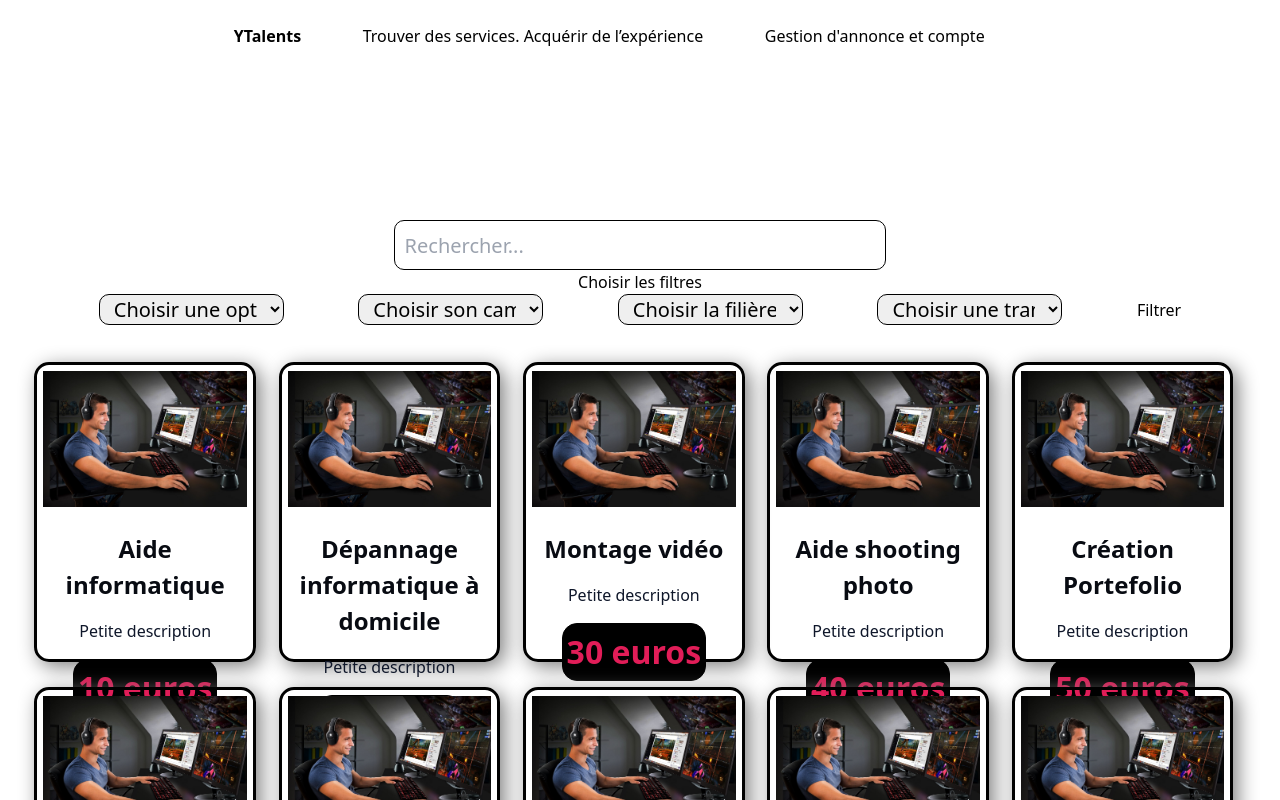
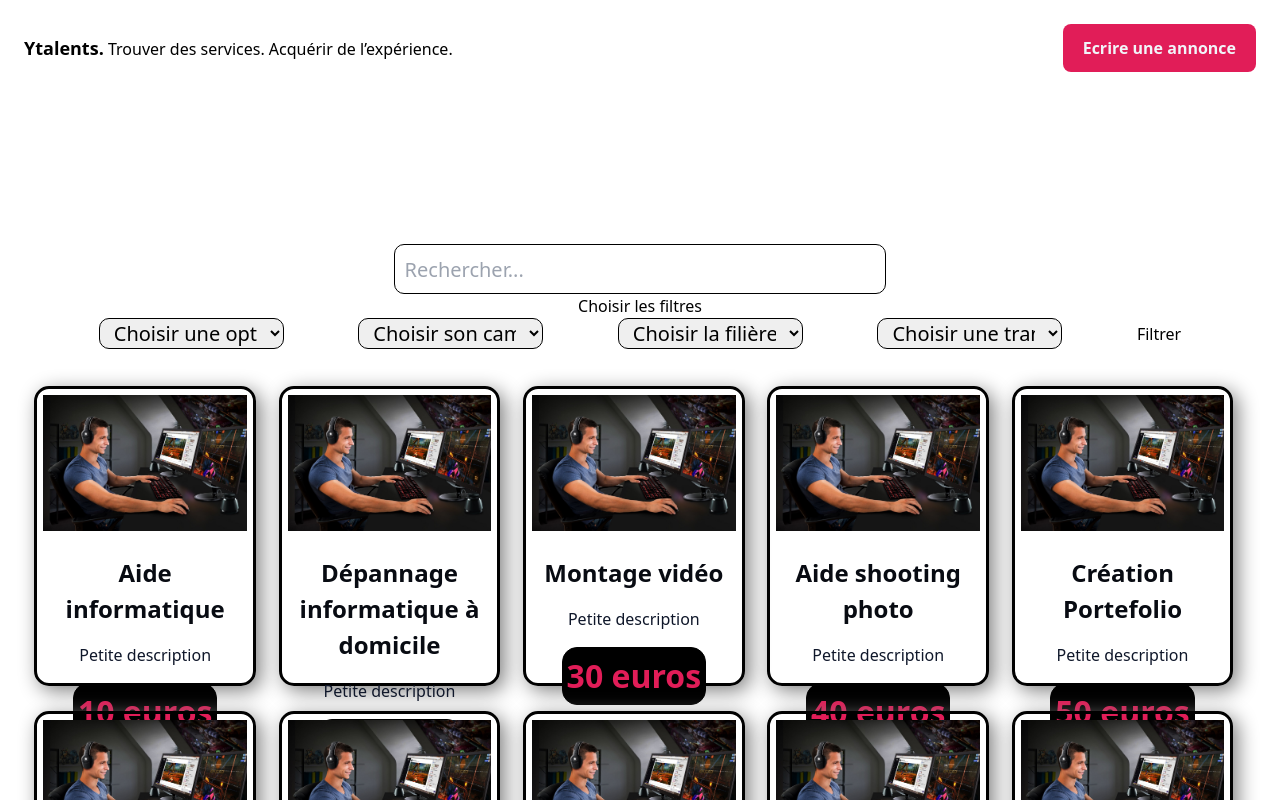
Before and after one commit to JulesOutin/Hackathon, a React (Vite) app in the folder Frontend/: page / in a window 1280 px wide. Shown: the top 800 px of the page. Built offline with nearby package versions, Linux system fonts and the light colour scheme.

Commit message:
modification de la navbar

```diff
--- a/Frontend/src/03.globals/03.Components/Navbar.jsx
+++ b/Frontend/src/03.globals/03.Components/Navbar.jsx
@@ -1,30 +1,17 @@
 import React from 'react';
-import { Link } from 'react-router-dom';
-import './Navbar.css';
 
 const Navbar = () => {
     return (
         // Dans votre fichier JSX
-        <nav>
-        <ul>
-            <li>
-            <Link to="/">YTalents</Link>
-            </li>
-            <li>
-            Trouver des services. Acquérir de l’expérience
-            </li>
-            <li className="dropdown">
-            <span>Gestion d'annonce et compte</span>
-            <ul className="dropdown-content">
-                <li>
-                <Link to="/login">Poster & gérer une annonce</Link>
-                </li>
-                <li>
-                <Link to="/profile">Mon Compte</Link>
-                </li>
-            </ul>
-            </li>
-        </ul>
+        <nav className='flex items-center justify-between gap-10 h-full max-w-7xl m-auto w-full'>
+            <div className='flex items-center justify-center'>
+                <a href='/' className=' font-bold text-lg'>Ytalents.
+                <span className='font-normal text-base'>  Trouver des services. Acquérir de l’expérience.</span>
+                </a>
+
+            </div>
+
+            <a className='sukui-button' href="/posterdemande">Ecrire une annonce</a>
         </nav>
 
     );
```
